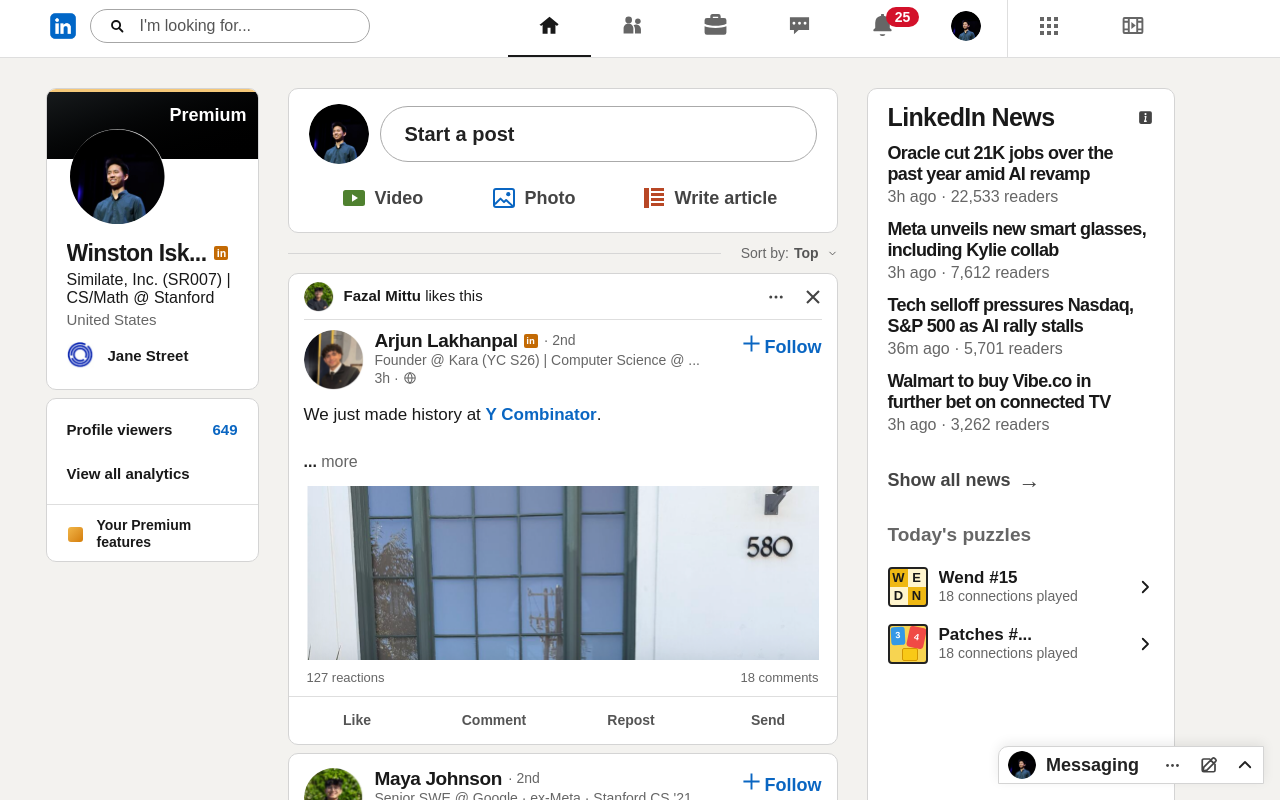
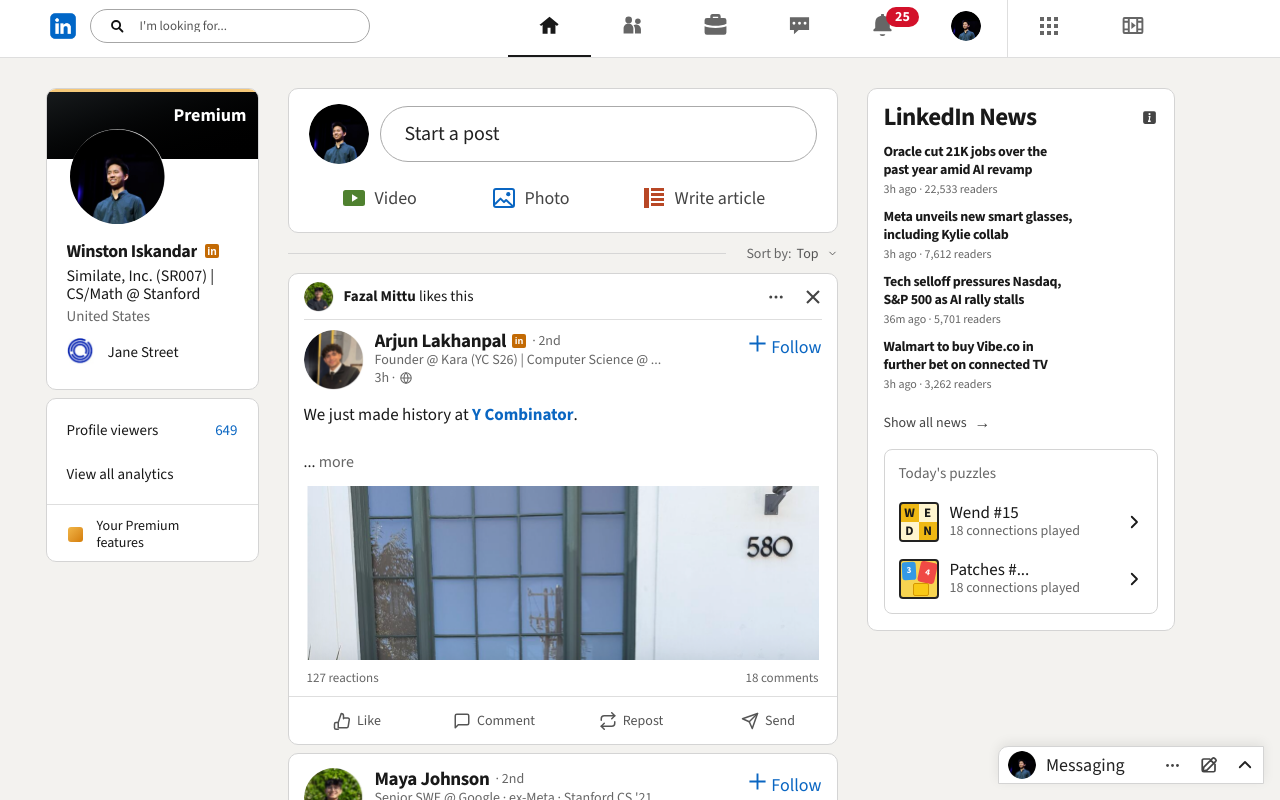
Before and after one commit to AbrahamKAlemu/PathIn, a Next.js app in the folder frontend/: page / in a window 1280 px wide. Shown: the top 800 px of the page. Built offline with nearby package versions, Linux system fonts and the light colour scheme.

Commit message:
fixed font, font sizes, bolding, added icons and fixed side banner.

```diff
--- a/frontend/src/app/globals.css
+++ b/frontend/src/app/globals.css
@@ -18,7 +18,6 @@
   margin: 0;
   background: var(--background);
   color: var(--foreground);
-  font-family: Arial, Helvetica, sans-serif;
   overflow-x: hidden;
 }
 
--- a/frontend/src/app/layout.tsx
+++ b/frontend/src/app/layout.tsx
@@ -1,6 +1,12 @@
 import type { Metadata } from "next";
+import { Source_Sans_3 } from "next/font/google";
 
 import "./globals.css";
+
+const sourceSans = Source_Sans_3({
+  subsets: ["latin"],
+  weight: ["400", "600", "700"],
+});
 
 export const metadata: Metadata = {
   title: "LinkedIn",
@@ -14,7 +20,7 @@
 }>) {
   return (
     <html lang="en">
-      <body>{children}</body>
+      <body className={sourceSans.className}>{children}</body>
     </html>
   );
 }
--- a/frontend/src/components/linkedin/feed.tsx
+++ b/frontend/src/components/linkedin/feed.tsx
@@ -18,7 +18,7 @@
         className={`mr-[9px] size-[24px] max-[620px]:mr-[6px] max-[620px]:size-[20px] ${iconClass}`}
         name={icon}
       />
-      <span className="text-[18px] font-bold leading-none max-[620px]:text-[14px]">
+      <span className="text-[18px] leading-none max-[620px]:text-[14px]">
         {label}
       </span>
     </div>
@@ -35,7 +35,7 @@
           src="/linkedin/profile-small.png"
         />
         <div className="ml-[11px] flex h-[56px] flex-1 items-center rounded-full border border-[#aaa] px-[24px] max-[620px]:ml-[10px] max-[620px]:h-[48px] max-[620px]:px-[16px]">
-          <span className="whitespace-nowrap text-[20px] font-bold text-[#222] max-[620px]:text-[16px]">
+          <span className="whitespace-nowrap text-[20px] text-[#222] max-[620px]:text-[16px]">
             Start a post
           </span>
         </div>
@@ -55,19 +55,25 @@
     <div className="flex h-[40px] items-center">
       <span className="h-px flex-1 bg-[#d6d6d6]" />
       <span className="ml-[20px] text-[14px] text-[#666]">Sort by:</span>
-      <span className="ml-[5px] text-[14px] font-bold text-[#555]">Top</span>
+      <span className="ml-[5px] text-[14px] text-[#555]">Top</span>
       <Icon className="ml-[8px] size-[11px] text-[#555]" name="chevron-down" />
     </div>
   );
 }
 
-const POST_ACTIONS = ["Like", "Comment", "Repost", "Send"] as const;
+const POST_ACTIONS = [
+  { icon: "like" as const, label: "Like" },
+  { icon: "comment" as const, label: "Comment" },
+  { icon: "repost" as const, label: "Repost" },
+  { icon: "forward" as const, label: "Send" },
+];
 
 function PostActionBar() {
   return (
-    <div className="flex h-[48px] flex-wrap justify-around border-t border-[#dedede] text-center text-[14px] font-bold text-[#555]">
-      {POST_ACTIONS.map((label) => (
-        <div className="flex flex-1 items-center justify-center" key={label}>
+    <div className="flex h-[48px] flex-wrap justify-around border-t border-[#dedede] text-[14px] text-[#555]">
+      {POST_ACTIONS.map(({ icon, label }) => (
+        <div className="flex flex-1 items-center justify-center gap-[6px]" key={label}>
+          <Icon className="size-[18px]" name={icon} />
           {label}
         </div>
       ))}
@@ -120,7 +126,7 @@
 
           <div className="ml-[11px] flex shrink-0 items-start pt-[4px] text-[#0a66c2] max-[620px]:ml-[6px] max-[620px]:pt-[2px]">
             <Icon className="size-[19px] max-[620px]:size-[17px]" name="plus" />
-            <span className="ml-[4px] text-[18px] font-bold max-[620px]:ml-[3px] max-[620px]:text-[16px]">
+            <span className="ml-[4px] text-[18px] max-[620px]:ml-[3px] max-[620px]:text-[16px]">
               Follow
             </span>
           </div>
@@ -132,7 +138,7 @@
         </p>
 
         <p className="mt-[27px] text-[16px] leading-[20px] text-[#666]">
-          <span className="font-bold text-[#222]">...</span> more
+          <span className="text-[#222]">...</span> more
         </p>
       </div>
 
@@ -186,7 +192,7 @@
           </div>
           <div className="ml-[11px] flex shrink-0 items-start pt-[4px] text-[#0a66c2] max-[620px]:ml-[6px]">
             <Icon className="size-[19px]" name="plus" />
-            <span className="ml-[4px] text-[18px] font-bold">Follow</span>
+            <span className="ml-[4px] text-[18px]">Follow</span>
           </div>
         </div>
 
@@ -201,7 +207,7 @@
           3. It&rsquo;s okay to say &ldquo;I don&rsquo;t know, but here&rsquo;s how I&rsquo;d think through it.&rdquo; Intellectual honesty &gt; faking confidence.
         </p>
         <p className="mt-[10px] text-[16px] leading-[20px] text-[#666]">
-          <span className="font-bold text-[#222]">...</span> more
+          <span className="text-[#222]">...</span> more
         </p>
       </div>
 
@@ -288,7 +294,7 @@
           </div>
           <div className="ml-[11px] flex shrink-0 items-start pt-[4px] text-[#0a66c2]">
             <Icon className="size-[19px]" name="plus" />
-            <span className="ml-[4px] text-[18px] font-bold">Follow</span>
+            <span className="ml-[4px] text-[18px]">Follow</span>
           </div>
         </div>
 
@@ -296,7 +302,7 @@
           Our new office is open. The views are not bad either 🏙️
         </p>
         <p className="mt-[6px] text-[16px] leading-[20px] text-[#666]">
-          <span className="font-bold text-[#222]">...</span> more
+          <span className="text-[#222]">...</span> more
         </p>
       </div>
 
@@ -347,7 +353,7 @@
           </div>
           <div className="ml-[11px] flex shrink-0 items-start pt-[4px] text-[#0a66c2]">
             <Icon className="size-[19px]" name="plus" />
-            <span className="ml-[4px] text-[18px] font-bold">Follow</span>
+            <span className="ml-[4px] text-[18px]">Follow</span>
           </div>
         </div>
 
--- a/frontend/src/components/linkedin/header.tsx
+++ b/frontend/src/components/linkedin/header.tsx
@@ -17,7 +17,7 @@
 
         <div className="linkedin-search ml-[10px] flex h-[34px] w-[280px] shrink-0 -translate-y-[3px] items-center rounded-full border border-[#a6a6a6] px-[18px] text-[#555]">
           <Icon className="size-[16px] shrink-0 text-[#111]" name="search" />
-          <span className="ml-[15px] truncate text-[16px] leading-none">
+          <span className="ml-[15px] truncate text-[13px] leading-none">
             I&apos;m looking for...
           </span>
         </div>
--- a/frontend/src/components/linkedin/icons.tsx
+++ b/frontend/src/components/linkedin/icons.tsx
@@ -8,18 +8,22 @@
   | "chevron-right"
   | "chevron-up"
   | "close"
+  | "comment"
   | "edit"
+  | "forward"
   | "globe"
   | "grid"
   | "home"
   | "image"
   | "info"
+  | "like"
   | "media"
   | "message"
   | "more"
   | "network"
   | "play"
   | "plus"
+  | "repost"
   | "search";
 
 type IconProps = {
@@ -173,6 +177,35 @@
           <path d="M13 4H5a2 2 0 0 0-2 2v13a2 2 0 0 0 2 2h13a2 2 0 0 0 2-2v-8" />
         </svg>
       );
+    case "like":
+      return (
+        <svg {...common} fill="none" stroke="currentColor" strokeLinecap="round" strokeLinejoin="round" strokeWidth="2">
+          <path d="M14 9V5a3 3 0 0 0-3-3L7 14v7h11.3a2 2 0 0 0 2-1.7l1.4-9a2 2 0 0 0-2-2.3H14Z" />
+          <path d="M7 14H4a2 2 0 0 0-2 2v5a2 2 0 0 0 2 2h3" />
+        </svg>
+      );
+    case "comment":
+      return (
+        <svg {...common} fill="none" stroke="currentColor" strokeLinecap="round" strokeLinejoin="round" strokeWidth="2">
+          <path d="M21 15a2 2 0 0 1-2 2H7l-4 4V5a2 2 0 0 1 2-2h14a2 2 0 0 1 2 2z" />
+        </svg>
+      );
+    case "repost":
+      return (
+        <svg {...common} fill="none" stroke="currentColor" strokeLinecap="round" strokeLinejoin="round" strokeWidth="2">
+          <path d="M17 1l4 4-4 4" />
+          <path d="M3 11V9a4 4 0 0 1 4-4h14" />
+          <path d="M7 23l-4-4 4-4" />
+          <path d="M21 13v2a4 4 0 0 1-4 4H3" />
+        </svg>
+      );
+    case "forward":
+      return (
+        <svg {...common} fill="none" stroke="currentColor" strokeLinecap="round" strokeLinejoin="round" strokeWidth="2">
+          <line x1="22" y1="2" x2="11" y2="13" />
+          <polygon points="22 2 15 22 11 13 2 9 22 2" />
+        </svg>
+      );
   }
 }
 
--- a/frontend/src/components/linkedin/messaging.tsx
+++ b/frontend/src/components/linkedin/messaging.tsx
@@ -9,7 +9,7 @@
         className="size-[28px] shrink-0"
         src="/linkedin/profile-small.png"
       />
-      <span className="ml-[10px] text-[18px] font-bold text-[#222]">
+      <span className="ml-[10px] text-[18px] text-[#222]">
         Messaging
       </span>
       <Icon className="ml-auto size-[17px] text-[#444]" name="more" />
--- a/frontend/src/components/linkedin/news-sidebar.tsx
+++ b/frontend/src/components/linkedin/news-sidebar.tsx
@@ -55,7 +55,7 @@
     <div className="mt-[17px] flex items-center">
       {icon}
       <div className="ml-[11px] min-w-0">
-        <p className="truncate text-[17px] font-bold leading-[19px]">{name}</p>
+        <p className="truncate text-[17px] leading-[19px]">{name}</p>
         <p className="truncate text-[14px] leading-[18px] text-[#666]">
           18 connections played
         </p>
@@ -67,7 +67,7 @@
 
 export function NewsSidebar() {
   return (
-    <aside className="news-column self-start sticky top-16 h-[calc(100vh-64px)] overflow-y-auto rounded-[10px] border border-[#d4d4d4] bg-white px-[20px] pb-[20px] pt-[13px] text-[#191919]">
+    <aside className="news-column self-start sticky top-16 overflow-y-auto rounded-[10px] border border-[#d4d4d4] bg-white px-[16px] pb-[16px] pt-[13px] text-[#191919]">
       <div className="flex items-center justify-between">
         <h2 className="text-[25px] font-bold leading-[30px] tracking-[-0.025em]">
           LinkedIn News
@@ -77,32 +77,33 @@
 
       <div className="mt-[11px]">
         {newsItems.map((item, index) => (
-          <article className={index === 0 ? "" : "mt-[13px]"} key={item.lines[0]}>
-            <h3 className="text-[18px] font-bold leading-[21px] tracking-[-0.035em]">
+          <article className={index === 0 ? "" : "mt-[11px]"} key={item.lines[0]}>
+            <h3 className="text-[14px] font-bold leading-[18px] tracking-[-0.02em]">
               {item.lines.map((line) => (
                 <span className="block" key={line}>
                   {line}
                 </span>
               ))}
             </h3>
-            <p className="mt-[2px] text-[16px] leading-[19px] text-[#666]">
+            <p className="mt-[2px] text-[12px] leading-[16px] text-[#666]">
               {item.meta}
             </p>
           </article>
         ))}
       </div>
 
-      <div className="mt-[33px] flex items-center text-[18px] font-bold text-[#444]">
+      <div className="mt-[20px] flex items-center text-[14px] text-[#444]">
         <span>Show all news</span>
-        <span className="ml-[8px] text-[22px] leading-none">&rarr;</span>
+        <span className="ml-[8px] text-[16px] leading-none">&rarr;</span>
       </div>
 
-      <h3 className="mt-[27px] text-[19px] font-bold text-[#666]">
-        Today&apos;s puzzles
-      </h3>
-
-      <PuzzleRow icon={<WendIcon />} name="Wend #15" />
-      <PuzzleRow icon={<PatchesIcon />} name="Patches #..." />
+      <div className="mt-[16px] rounded-[8px] border border-[#d4d4d4] px-[14px] pb-[14px] pt-[12px]">
+        <h3 className="text-[15px] text-[#666]">
+          Today&apos;s puzzles
+        </h3>
+        <PuzzleRow icon={<WendIcon />} name="Wend #15" />
+        <PuzzleRow icon={<PatchesIcon />} name="Patches #..." />
+      </div>
     </aside>
   );
 }
--- a/frontend/src/components/linkedin/profile-sidebar.tsx
+++ b/frontend/src/components/linkedin/profile-sidebar.tsx
@@ -21,8 +21,8 @@
 
         <div className="absolute left-[20px] right-[16px] top-[151px]">
           <div className="flex min-w-0 items-center">
-            <h1 className="truncate text-[23px] font-bold leading-[26px] tracking-[-0.025em]">
-              Winston Isk...
+            <h1 className="truncate text-[18px] font-bold leading-[22px] tracking-[-0.025em]">
+              Winston Iskandar
             </h1>
             <LinkedInBadge className="ml-[8px] size-[14px] shrink-0 text-[10px]" />
           </div>
@@ -44,23 +44,23 @@
               src="/linkedin/jane-street.png"
               width={120}
             />
-            <span className="ml-[13px] text-[15px] font-bold">Jane Street</span>
+            <span className="ml-[13px] text-[15px]">Jane Street</span>
           </div>
         </div>
       </section>
 
       <section className="mt-[8px] h-[164px] overflow-hidden rounded-[10px] border border-[#d4d4d4] bg-white text-[#191919]">
         <div className="h-[106px] border-b border-[#dedede] px-[20px] pt-[20px]">
-          <div className="flex items-center justify-between text-[15px] font-bold">
+          <div className="flex items-center justify-between text-[15px]">
             <span>Profile viewers</span>
             <span className="text-[#0a66c2]">649</span>
           </div>
-          <p className="mt-[21px] text-[15px] font-bold">View all analytics</p>
+          <p className="mt-[21px] text-[15px]">View all analytics</p>
         </div>
 
         <div className="flex h-[58px] items-center px-[21px]">
           <span className="size-[15px] shrink-0 rounded-[3px] bg-gradient-to-br from-[#f1b646] to-[#d47d00]" />
-          <span className="ml-[14px] text-[14px] font-bold leading-[17px]">
+          <span className="ml-[14px] text-[14px] leading-[17px]">
             Your Premium
             <br />
             features
```
